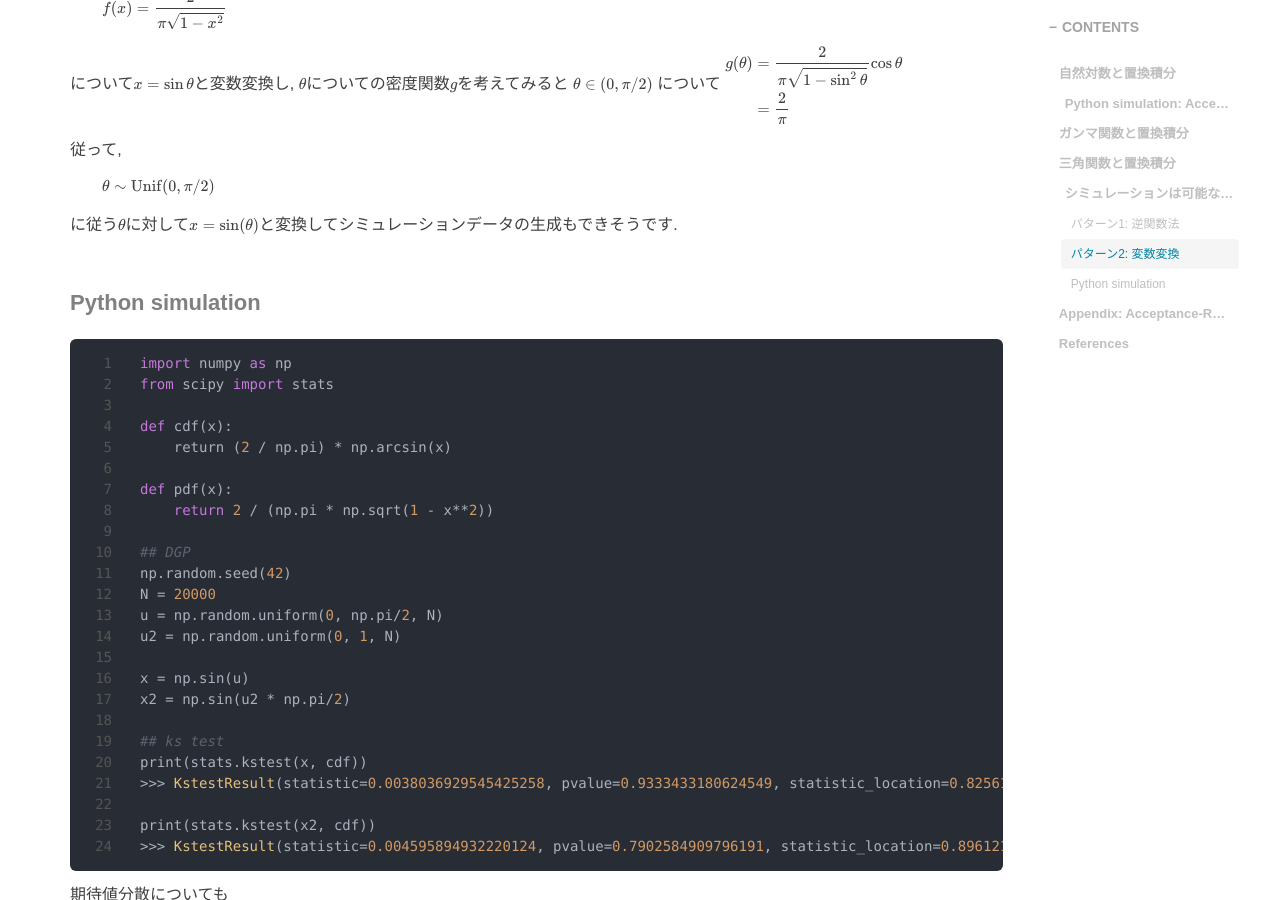
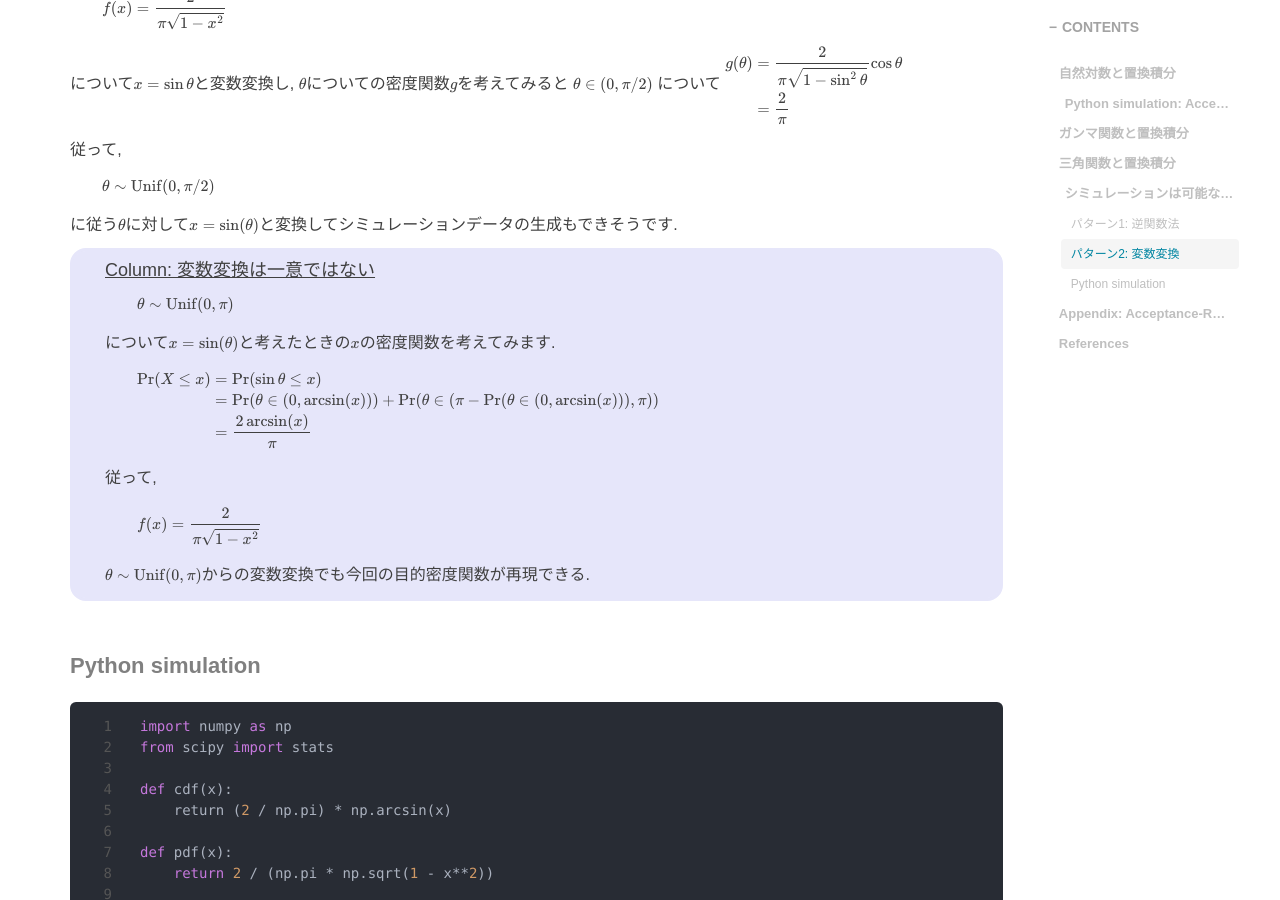
Before and after one commit to RyoNakagami/RyoNakagami.github.io, a Jekyll site: the page built from _posts/2021-02-07-daily-statistics-quiz.md, in a window 1280 px wide and 900 px high, scrolled down 6849 px. Built offline with Jekyll 4.4.1, drawn with Linux system fonts in a browser that asks for light colours; comment, search, counter and statistics services are not loaded; some of the changed text lies outside the part shown.

Commit message:
add column

````diff
--- a/_posts/2021-02-07-daily-statistics-quiz.md
+++ b/_posts/2021-02-07-daily-statistics-quiz.md
@@ -347,6 +347,35 @@ $$
 
 に従う$\theta$に対して$x = \sin(\theta)$と変換してシミュレーションデータの生成もできそうです.
 
+<div style='padding-left: 2em; padding-right: 2em; border-radius: 1em; border-style:solid; border-color:#e6e6fa; background-color:#e6e6fa'>
+<p class="h4"><ins>Column: 変数変換は一意ではない</ins></p>
+
+$$
+\theta\sim\text{Unif}(0, \pi)
+$$
+
+について$x=\sin(\theta)$と考えたときの$x$の密度関数を考えてみます.
+
+$$
+\begin{align*}
+\Pr(X\leq x) &= \Pr(\sin\theta \leq x)\\
+             &= \Pr(\theta \in (0, \arcsin(x))) + \Pr(\theta \in (\pi-\Pr(\theta \in (0, \arcsin(x))), \pi))\\
+             &= \frac{2\arcsin(x)}{\pi}
+\end{align*}
+$$
+
+従って,
+
+$$
+f(x) = \frac{2}{\pi\sqrt{1-x^2}}
+$$
+
+$\theta\sim\text{Unif}(0, \pi)$からの変数変換でも今回の目的密度関数が再現できる.
+
+</div>
+
+
+
 #### Python simulation
 
 ```python
@@ -423,3 +452,4 @@ print("sample mean:{:.4f}, true-val::{:.4f}".format(np.var(x2), 1/2 - 4/np.pi**2
 References
 -------------
 - [Lecture note 2007 by Karl Sigman > Acceptance-Rejection Method](http://www.columbia.edu/~ks20/4703-Sigman/4703-07-Notes-ARM.pdf)
+- [Ryo's Tech Blog > 半円周上に一様分布する点の高さの分布](https://ryonakagami.github.io/2021/02/04/uniform-on-circular-and-height-distribution/#%E5%8D%8A%E5%86%86%E5%91%A8%E4%B8%8A%E3%81%AB%E4%B8%80%E6%A7%98%E5%88%86%E5%B8%83%E3%81%99%E3%82%8B%E7%82%B9%E3%81%AB%E3%81%A4%E3%81%84%E3%81%A6)
````
Also changed, not shown: _posts/2021-02-04-uniform-on-circular-and-height-distribution.md (+1 -1 lines).
